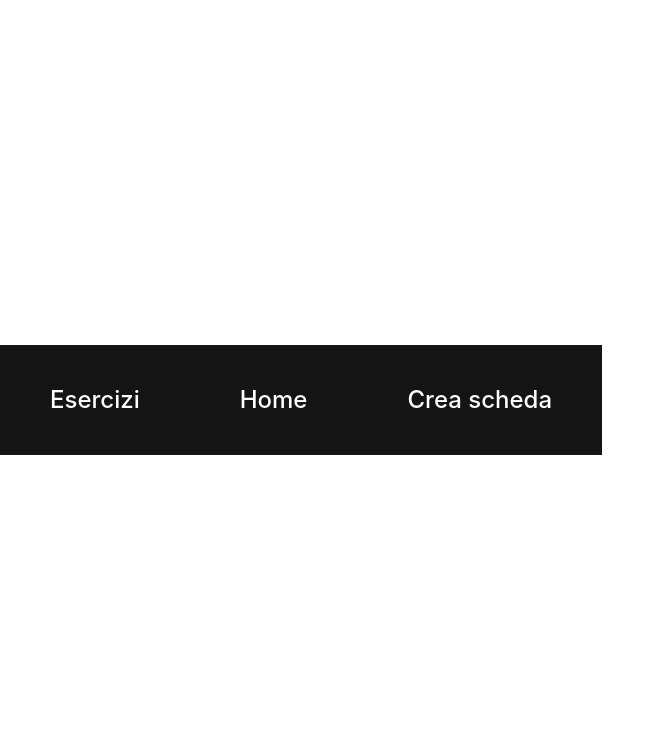
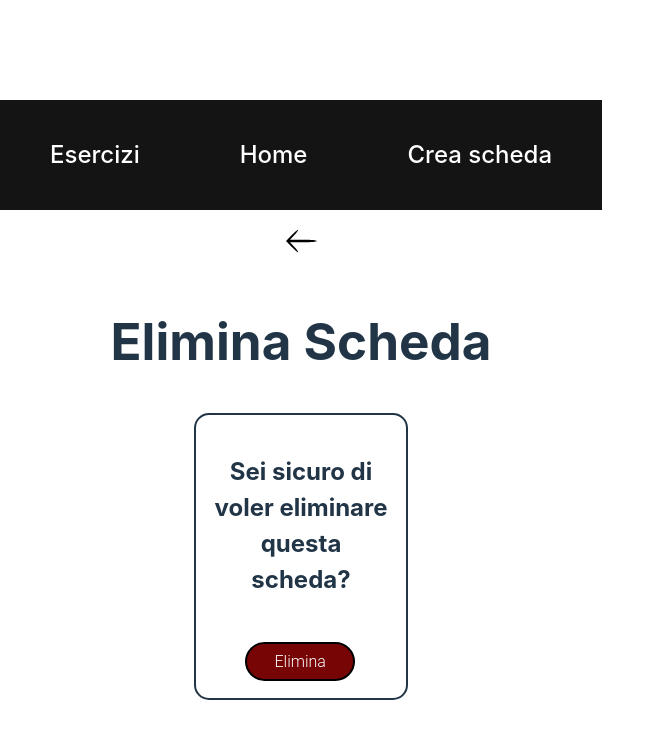
Before and after one commit to MarcolinoA/database_v2, a React (Vite) app in the folder frontend/: page /delete-schedule-page/1 in a window 1280 px wide. Shown: the top 738 px of the page, without its empty margins (0-665 px from the left). Built offline with nearby package versions, Linux system fonts and the light colour scheme.

Commit message:
effettuate alcune modifiche e create diverse sezioni

```diff
--- a/frontend/src/App.jsx
+++ b/frontend/src/App.jsx
@@ -4,7 +4,9 @@ import Home from "./components/Home/Home";
 import Navbar from "./components/Navbar/Navbar";
 import UsersPage from "./components/UserPage/UsersPage";
 import UserPersonalInfo from "./components/UserPersonalInfo/UserPersonalInfo";
-import CreateSchedule from "./components/CreateSchedule/CreateSchedule";
+import CreateSchedule from "./components/Schedule/CreateSchedule/CreateSchedule.jsx"
+import DeleteSchedule from "./components/Schedule/DeleteSchedule/DeleteSchedule";
+import EditSchedule from "./components/Schedule/ModifySchedule/ModifySchedule";
 
 function App() {
   return (
@@ -14,7 +16,9 @@ function App() {
         <Route path="/" element={<Home />} />
         <Route path="/users-page" element={<UsersPage />} />
         <Route path="/users-page/user-personal-info" element={<UserPersonalInfo />} />
-        <Route path="/create-schedule-page" element={<CreateSchedule />} />
+        <Route path="/create-schedule-page" element={<CreateSchedule /> } />
+        <Route path="/delete-schedule-page/:id" element={<DeleteSchedule />} />
+        <Route path="/edit-schedule-page/:id" element={<EditSchedule />} />
       </Routes>
     </BrowserRouter>
   );
--- a/frontend/src/components/CreateSchedule/CreateSchedule.jsx
+++ b/frontend/src/components/Schedule/CreateSchedule/CreateSchedule.jsx
@@ -2,7 +2,7 @@ import axios from "axios";
 import React, { useState } from "react";
 import { Link, useNavigate } from "react-router-dom";
 import "./CreateScheduleStyle.css";
-import LeftIcon from "../../icons/LeftIcon";
+import LeftIcon from "../../../icons/LeftIcon";
 
 const CreateSchedule = () => {
   const [id, setId] = useState("");
@@ -37,10 +37,12 @@ const CreateSchedule = () => {
 
   return (
     <div className="create-schedule">
-      <Link to="/users-page" className="icon">
-        <LeftIcon />
-      </Link>
-      <h1 className="title">Create Schedule</h1>
+      <div className="create-schedule-header">
+        <Link to="/users-page" className="create-schedule-icon">
+          <LeftIcon />
+        </Link>
+        <h1 className="title">Create Schedule</h1>
+      </div>
       <div className="input-container">
       <div className="input-div">
           <input
--- a/frontend/src/components/CreateSchedule/CreateScheduleStyle.css
+++ b/frontend/src/components/Schedule/CreateSchedule/CreateScheduleStyle.css
@@ -1,17 +1,31 @@
-.create-exercise {
+.create-schedule {
   display: flex;
   flex-direction: column;
   align-items: center;
+  justify-content: center;
+}
+
+.create-schedule-icon {
+  margin-right: 40px;
+}
+
+.create-schedule-header {
+  display: flex;
+  flex-direction: row;
+  align-items: center;
+  justify-content: space-around;
 }
 
 .input-container {
   display: flex;
   flex-direction: column;
+  justify-content: center;
+  align-items: center;
   border: 2px solid;
   padding: 15px;
   border-radius: 15px;
   margin-top: 10px;
-  width: 40%;
+  width: 400px;
   align-items: center;
 }
 
--- /dev/null
+++ b/frontend/src/components/Schedule/DeleteSchedule/DeleteSchedule.jsx
@@ -0,0 +1,51 @@
+import React, { useState } from "react";
+import axios from "axios";
+import { Link, useNavigate, useParams } from "react-router-dom";
+import "./DeleteScheduleStyle.css";
+import LeftIcon from "../../../icons/LeftIcon";
+
+const DeleteSchedule = () => {
+  const [loading, setLoading] = useState(false);
+  const navigate = useNavigate();
+  const { id } = useParams();
+
+  const handleDeleteBook = () => {
+    setLoading(true);
+    axios
+      .delete(`http://localhost:5555/schedules/${id}/`)
+      .then(() => {
+        setLoading(false);
+        navigate("/users-page/user-personal-info");
+      })
+      .catch((error) => {
+        setLoading(false);
+        alert("An error happened. Please check console");
+        console.log(error);
+      });
+  };
+
+  return (
+    <div className="delete-exercise">
+      <Link to="/users-page/user-personal-info" className="icon">
+        <LeftIcon />
+      </Link>
+      <h1 className="title">Elimina Scheda</h1>
+      {loading ? (
+        <div></div>
+      ) : (
+        ""
+      )}
+      <div className="delete-container">
+        <h3 className="delete-text">
+          Sei sicuro di voler eliminare questa scheda?
+        </h3>
+
+        <button className="delete-btn" onClick={handleDeleteBook}>
+          Elimina
+        </button>
+      </div>
+    </div>
+  );
+};
+
+export default DeleteSchedule;
--- /dev/null
+++ b/frontend/src/components/Schedule/DeleteSchedule/DeleteScheduleStyle.css
@@ -0,0 +1,43 @@
+.delete-exercise {
+  display: flex;
+  flex-direction: column;
+  align-items: center;
+}
+
+.delete-container {
+  display: flex;
+  flex-direction: column;
+  border: 2px solid;
+  padding: 15px;
+  border-radius: 15px;
+  margin-top: 10px;
+  width: 30%;
+  align-items: center;
+  text-align: center;
+}
+
+.delete-text {
+  font-size: 24px;
+}
+
+.delete-btn {
+  display: inline-block;
+  padding: 0.5em 1.7em;
+  margin: 20px 0.1em 0.1em 0;
+  border: 0.16em solid black;
+  background-color: #770505;
+  border-radius: 2em;
+  box-sizing: border-box;
+  text-decoration: none;
+  font-family: "Roboto", sans-serif;
+  font-weight: 300;
+  color: white;
+  text-shadow: 0 0.04em 0.04em rgb(119, 5, 5, 0.3);
+  text-align: center;
+  transition: all 0.2s;
+}
+
+.delete-btn:hover {
+  color: #770505;
+  background-color: white;
+}
--- /dev/null
+++ b/frontend/src/components/Schedule/ModifySchedule/ModifySchedule.jsx
@@ -0,0 +1,117 @@
+import React, { useState, useEffect } from "react";
+import axios from "axios";
+import { Link, useNavigate, useParams } from "react-router-dom"; // Aggiungi questa importazione
+import BackIcon from "../Icons/BackIcon";
+
+const EditSchedule = () => {
+  const [name, setName] = useState("");
+  const [group, setGroup] = useState("");
+  const [description, setDescription] = useState("");
+  const [icon, setIcon] = useState("");
+  const [loading, setLoading] = useState(false);
+
+  const navigate = useNavigate();
+
+  const { id } = useParams(); // Usa useParams per ottenere l'ID dai parametri dell'URL
+
+  useEffect(() => {
+    setLoading(true);
+    axios
+      .get(`http://localhost:7777/exercises/${id}`) // Assicurati di includere lo slash (/) dopo "exercises"
+      .then((response) => {
+        setName(response.data.name);
+        setGroup(response.data.group);
+        setDescription(response.data.description);
+        setIcon(response.data.icon);
+        setLoading(false);
+      })
+      .catch((error) => {
+        setLoading(false);
+        alert("An error happened. Please check console");
+        console.log(error);
+      });
+  }, [id]); // Aggiungi id come dipendenza per fare in modo che l'effetto venga eseguito ogni volta che id cambia
+
+  const handleEditSchedule = () => {
+    const data = {
+      name,
+      group,
+      description,
+      icon,
+    };
+
+    setLoading(true);
+    axios
+      .put(`http://localhost:7777/exercises/${id}`, data) // Assicurati di includere lo slash (/) dopo "exercises"
+      .then(() => {
+        setLoading(false);
+        navigate("/");
+      })
+      .catch((error) => {
+        setLoading(false);
+        alert("An error happened. Please check console");
+        console.log(error);
+      });
+  };
+
+  return (
+    <div className="create-exercise">
+      <Link to="/" className="icon">
+        <BackIcon />
+      </Link>
+      <h1 className="title">Edit Exercise</h1>
+      {loading ? <div>prova</div> : ""}
+      <div className="input-container">
+        <div className="input-div">
+          <input
+            type="input"
+            placeholder="Name"
+            value={name}
+            onChange={(e) => setName(e.target.value)}
+            className="input"
+            name="name"
+          />
+        </div>
+
+        <div className="input-div">
+          <input
+            type="input"
+            placeholder="Mousce Group"
+            value={group}
+            onChange={(e) => setGroup(e.target.value)}
+            className="input"
+            name="group"
+          />
+        </div>
+
+        <div className="input-div">
+          <input
+            type="input"
+            placeholder="Description"
+            value={description}
+            name="description"
+            onChange={(e) => setDescription(e.target.value)}
+            className="input"
+          />
+        </div>
+
+        <div className="input-div">
+          <input
+            type="input"
+            placeholder="Icon"
+            value={icon}
+            onChange={(e) => setIcon(e.target.value)}
+            className="input"
+            name="description"
+          />
+        </div>
+
+        <button className="save-btn" onClick={handleEditSchedule}>
+          Save
+        </button>
+      </div>
+    </div>
+  );
+};
+
+export default EditSchedule;
--- a/frontend/src/components/UserPersonalInfo/UserPersonalInfo.jsx
+++ b/frontend/src/components/UserPersonalInfo/UserPersonalInfo.jsx
@@ -1,7 +1,6 @@
 import React, { useEffect, useState } from "react";
 import LeftIcon from "../../icons/LeftIcon";
 import CreateIcon from "../../icons/CreateIcon";
-import InfoIcon from "../../icons/InfoIcon";
 import UsersPage from "../UserPage/UsersPage";
 import axios from "axios";
 import { Link } from "react-router-dom";
@@ -66,10 +65,10 @@ const UserPersonalInfo = (props) => {
                   <td className="user-page-column">{schedule.status}</td>
                   <td className="user-page-column">
                     <div className="icons-container">
-                      <Link to="/" className="icon">
+                      <Link to={`/delete-schedule-page/${schedule._id}`} className="icon">
                         <DeleteIcon />
                       </Link>
-                      <Link to="/" className="icon">
+                      <Link to="/edit-schedule-page/${schedule._id}" className="icon">
                         <EditIcon />
                       </Link>
                     </div>
--- a/frontend/src/components/UserPersonalInfo/UserPersonalInfoStyle.css
+++ b/frontend/src/components/UserPersonalInfo/UserPersonalInfoStyle.css
@@ -0,0 +1,6 @@
+.users-page-container{
+	display: flex;
+	flex-direction: column;
+	align-items: center;
+	justify-content: center;
+}
```
Also changed, not shown: frontend/src/components/Schedule/ModifySchedule/ModifySchedule.css (added).
